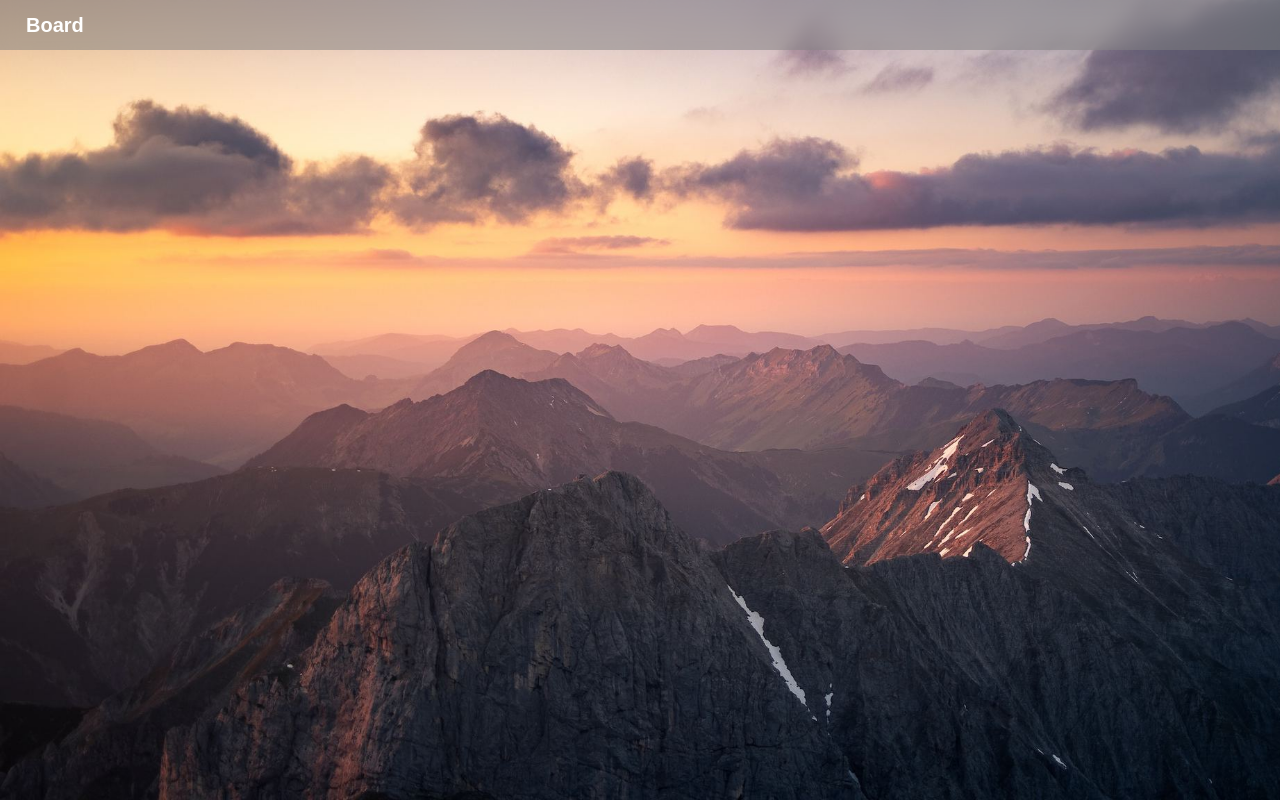
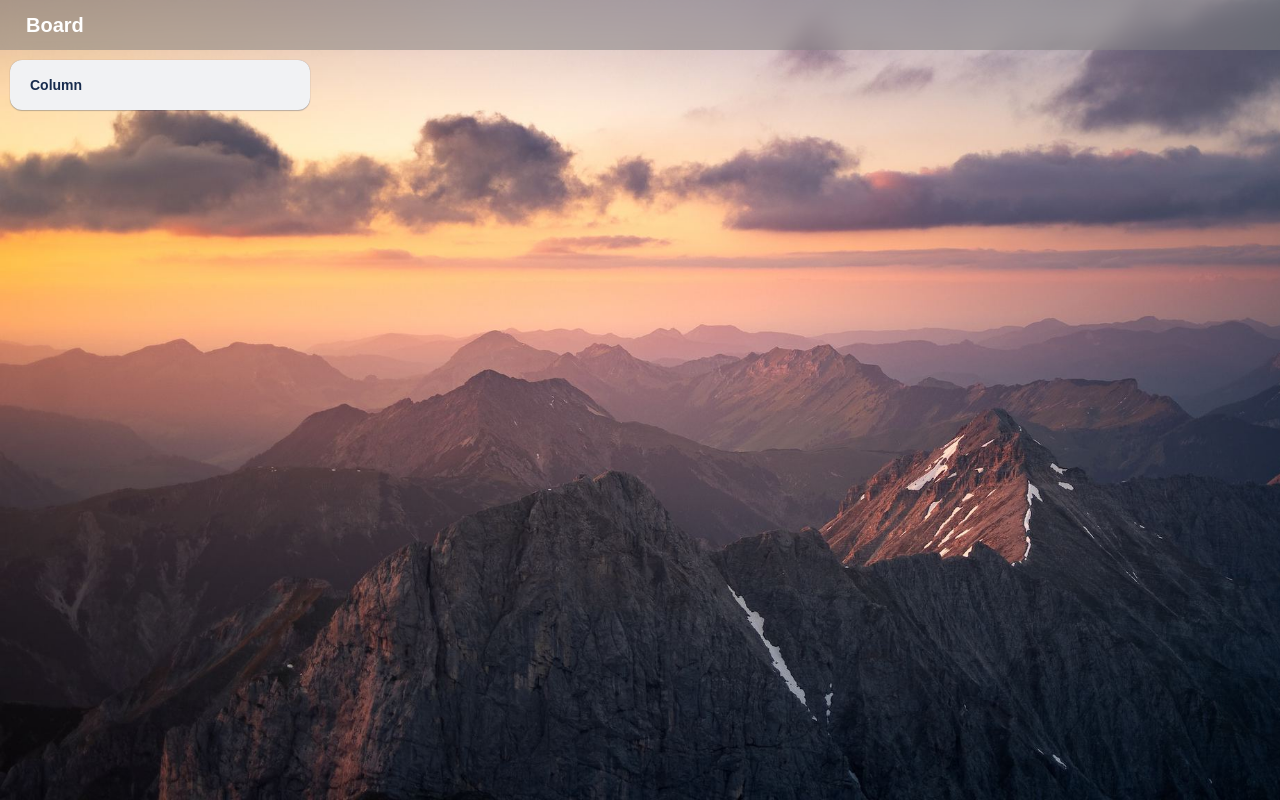
Before and after one commit to Tapio-adro/tasks-board, a React (Vite) app: page / in a window 1280 px wide. Built offline with nearby package versions, Linux system fonts and the light colour scheme.

Commit message:
Added useImmerReducer

```diff
--- a/package.json
+++ b/package.json
@@ -24,6 +24,7 @@
     "react-dom": "^18.2.0",
     "react-outside-click-handler": "^1.3.0",
     "styled-components": "^6.0.7",
+    "use-immer": "^0.9.0",
     "uuid": "^9.0.0"
   },
   "devDependencies": {
--- a/src/App.tsx
+++ b/src/App.tsx
@@ -1,6 +1,7 @@
 import styled, { ThemeProvider } from 'styled-components';
 import BoardComponent from './components/BoardComponent';
 import bgImage from './assets/img/bg.jpg';
+import { BoardColumnsProvider } from './contexts/BoardColumnsContext';
 
 const StyledApp = styled.div`
   width: 100vw;
@@ -17,9 +18,11 @@ function App() {
   return (
     <>
       <ThemeProvider theme={theme}>
-        <StyledApp>
-          <BoardComponent />
-        </StyledApp>
+        <BoardColumnsProvider>
+          <StyledApp>
+            <BoardComponent />
+          </StyledApp>
+        </BoardColumnsProvider>
       </ThemeProvider>
     </>
   );
--- a/src/components/BoardComponent.tsx
+++ b/src/components/BoardComponent.tsx
@@ -47,6 +47,7 @@ export default function BoardComponent () {
   const [boardTitle, setBoardTitle] = useState<string>('Board');
   const boardColumns = useBoardColumns();
 
+
   useEffect(() => {
     // setBoard({
     //   ...board,
@@ -60,7 +61,7 @@ export default function BoardComponent () {
     // return () => {
     //   board.columns = []
     // }
-  }, [])
+}, [])
 
 
 
@@ -83,11 +84,9 @@ export default function BoardComponent () {
           onFieldValueChange={setBoardTitle}
         />
       </BoardTitle>
-      <BoardColumnsProvider>
-        <ColumnsContainer>
-          {boardColumnsList}
-        </ColumnsContainer>
-      </BoardColumnsProvider>
+      <ColumnsContainer>
+        {boardColumnsList}
+      </ColumnsContainer>
     </>
   )
 }
--- a/src/contexts/BoardColumnsContext.tsx
+++ b/src/contexts/BoardColumnsContext.tsx
@@ -1,6 +1,7 @@
-import { ReactNode, createContext, useContext, useReducer } from 'react';
+import { ReactNode, createContext, useContext } from 'react';
 import { BoardColumn, BoardColumnAction } from '../assets/shared/types';
 import { getInitialBoardColumn } from '../assets/scripts/objectsGenerator';
+import { useImmerReducer } from 'use-immer';
 
 interface Props {
   children?: ReactNode
@@ -11,10 +12,10 @@ const BoardColumnsContext = createContext<BoardColumn[] | null>(null);
 const BoardColumnsDispatchContext = createContext<((action: BoardColumnAction) => void) | null>(null);
 
 const intialBoardColumns = [getInitialBoardColumn()]
-console.log(intialBoardColumns);
+
 
 export function BoardColumnsProvider({ children }: Props) {
-  const [boardColumns, dispatch] = useReducer(
+  const [boardColumns, dispatch] = useImmerReducer(
     boardColumnsReducer,
     intialBoardColumns
   );
@@ -36,24 +37,19 @@ export function useBoardColumnsDispatch(): ((action: BoardColumnAction) => void)
   return useContext(BoardColumnsDispatchContext);
 }
 
-function boardColumnsReducer(boardColumns: BoardColumn[], action: BoardColumnAction) {
+function boardColumnsReducer(draft: BoardColumn[], action: BoardColumnAction) {
   switch (action.type) {
     case 'added': {
-      return [...boardColumns,
-        getInitialBoardColumn()
-      ];
+      draft.push(getInitialBoardColumn());
+      break;
     }
     case 'renamed': {
-      return boardColumns.map(boardColumn => {
-        if (boardColumn.id === action.boardColumn.id) {
-          return action.boardColumn;
-        } else {
-          return boardColumn;
-        }
-      });
+      const index = draft.findIndex((column) => column.id === action.boardColumn.id);
+      draft[index] = action.boardColumn;
+      break;
     }
     case 'deleted': {
-      return boardColumns.filter(boardColumn => boardColumn.id !== action.id);
+      return draft.filter(boardColumn => boardColumn.id !== action.id);
     }
     default: {
       throw Error('Unknown action: ' + (action as any).type);
```
Also changed, not shown: 1 other file (tests, documents, lock files or other folders).
